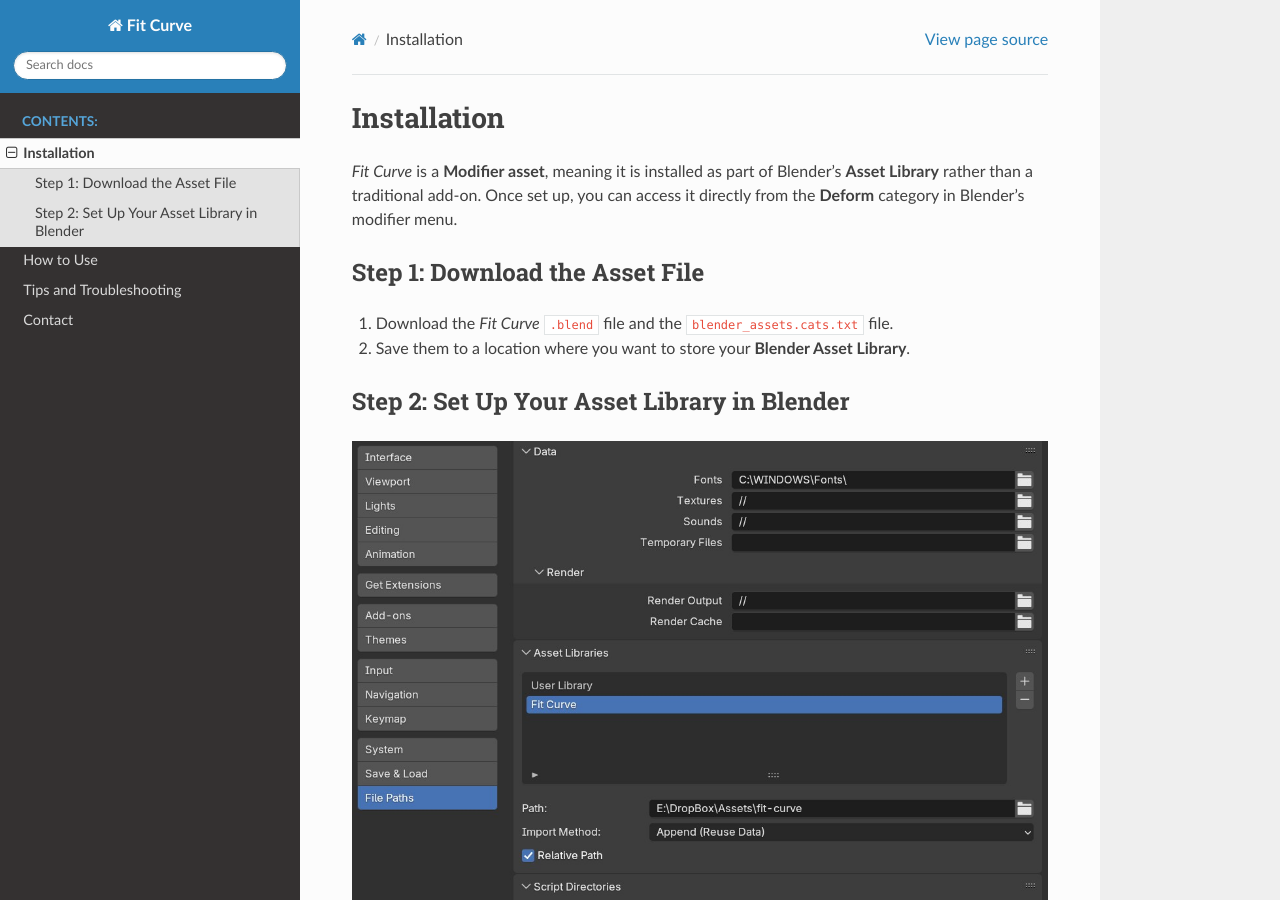
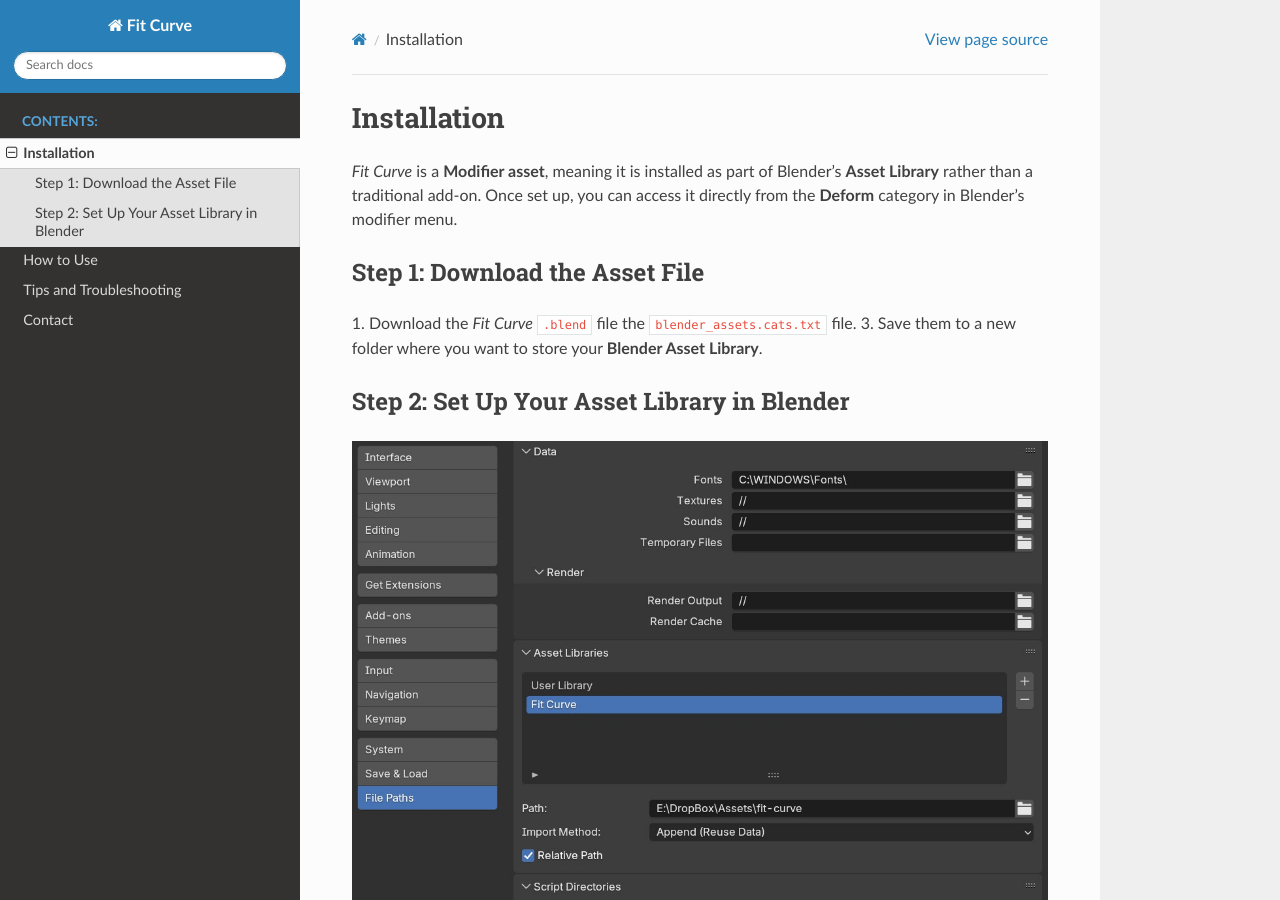
Before and after one commit to mkingsnorth/fit-curve-docs, a Sphinx documentation site: the page built from docs/installation.rst, in a window 1280 px wide and 900 px high. Built offline with Sphinx 7.4.7 and the Read the Docs theme 3.1.0, drawn with Linux system fonts in a browser that asks for light colours.

Commit message:
added save amendments about categories

```diff
--- a/docs/installation.rst
+++ b/docs/installation.rst
@@ -9,8 +9,8 @@
 Step 1: Download the Asset File
 --------------------------------
 
-1. Download the *Fit Curve* ``.blend`` file and the ``blender_assets.cats.txt`` file.
-2. Save them to a location where you want to store your **Blender Asset Library**.
+1. Download the *Fit Curve* ``.blend`` file the ``blender_assets.cats.txt`` file.
+3. Save them to a new folder where you want to store your **Blender Asset Library**.
 
 Step 2: Set Up Your Asset Library in Blender
 --------------------------------------------
```
